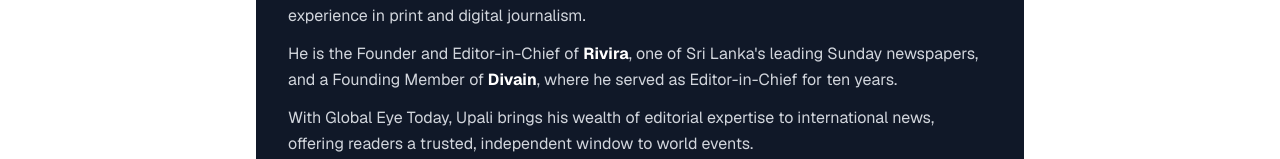
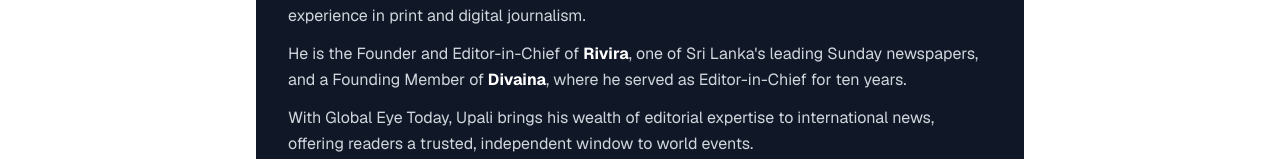
Before and after one commit to upali52/global-eye-today, a Next.js app: page /about in a window 1280 px wide. Shown: the part 491-650 px from the top of the page. Built offline with nearby package versions, Linux system fonts and the light colour scheme.

Commit message:
Fix: correct Divain to Divaina on About page

```diff
--- a/app/about/page.tsx
+++ b/app/about/page.tsx
@@ -43,7 +43,7 @@
         <p className="text-gray-300 leading-relaxed text-base mb-3">
           He is the Founder and Editor-in-Chief of <span className="text-white font-bold">Rivira</span>, one of
           Sri Lanka&apos;s leading Sunday newspapers, and a Founding Member of
-          <span className="text-white font-bold"> Divain</span>, where he served as Editor-in-Chief for ten years.
+          <span className="text-white font-bold"> Divaina</span>, where he served as Editor-in-Chief for ten years.
         </p>
         <p className="text-gray-300 leading-relaxed text-base">
           With Global Eye Today, Upali brings his wealth of editorial expertise to international news,
@@ -60,7 +60,7 @@
         <div className="space-y-4">
           {[
             { year: "2024 – Present", role: "Founder & Editor-in-Chief", org: "Global Eye Today", color: "#dc2626" },
-            { year: "10+ Years", role: "Founder Member & Editor-in-Chief", org: "Divain", color: "#2563eb" },
+            { year: "10+ Years", role: "Founder Member & Editor-in-Chief", org: "Divaina", color: "#2563eb" },
             { year: "Founder", role: "Founder & Editor-in-Chief", org: "Rivira Sunday Newspaper", color: "#7c3aed" },
           ].map((item) => (
             <div key={item.org} className="flex items-center gap-4 p-4 rounded-xl bg-gray-50 border border-gray-100">
```
